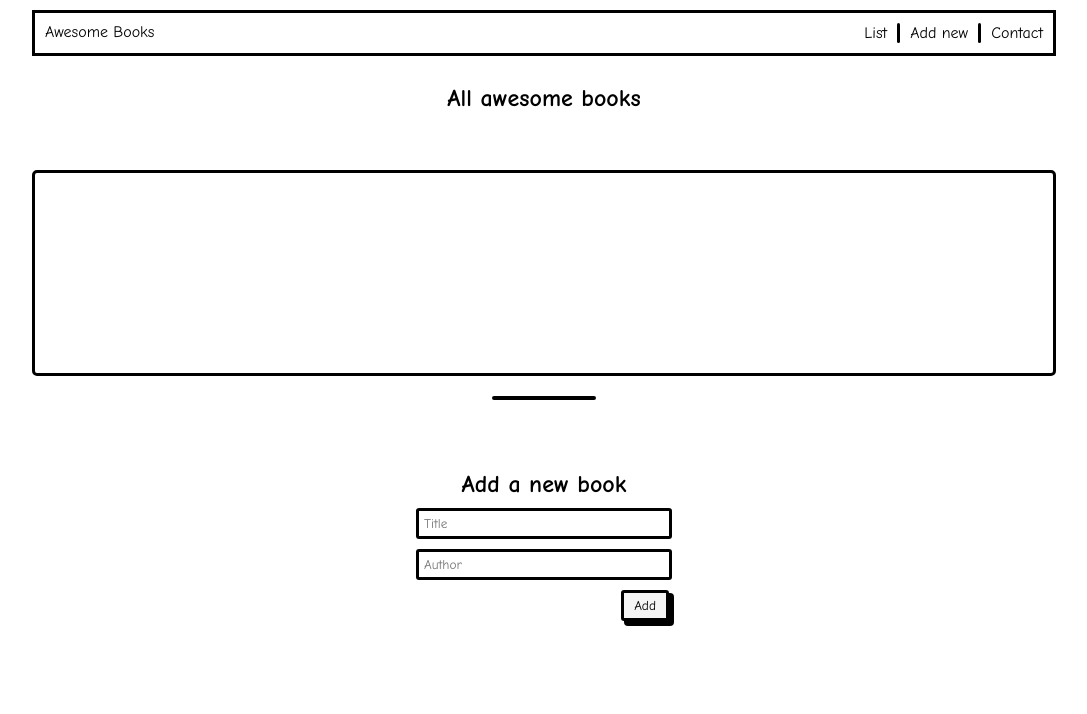
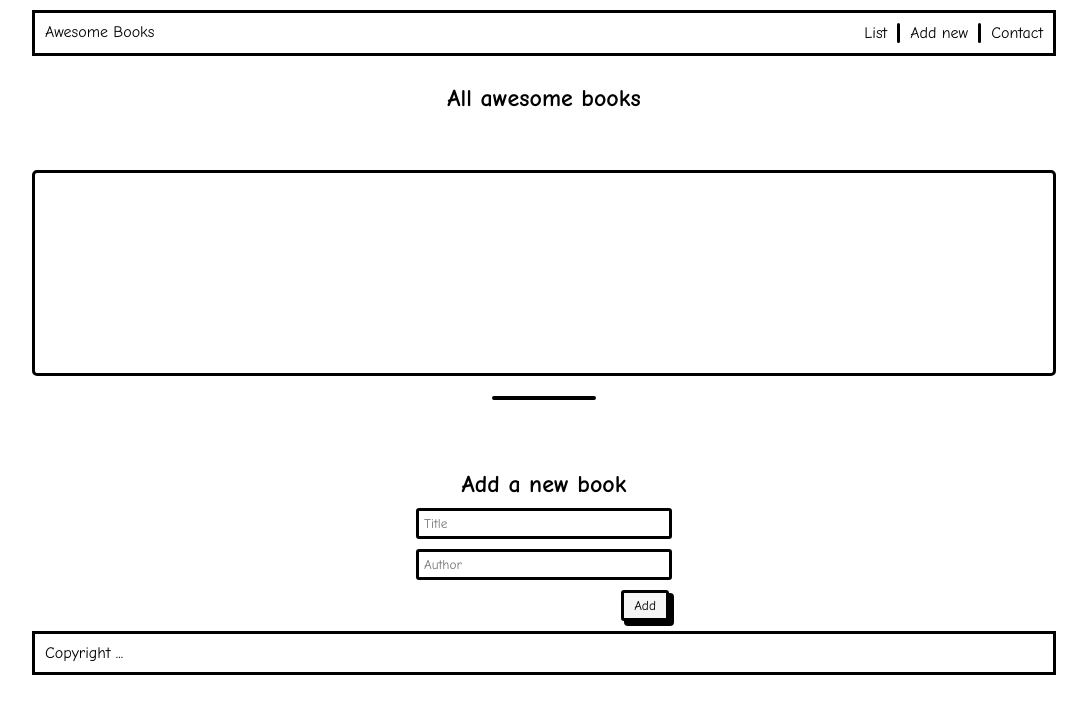
Before and after one commit to Thermiee/Awesome-Books, a website: page index.html in a window 1280 px wide. Shown: the whole page, without its empty margins (96-1183 px from the left). Drawn offline with Linux system fonts and the light colour scheme.

Commit message:
Add Footer

```diff
--- a/css/styles.css
+++ b/css/styles.css
@@ -162,3 +162,9 @@ button.remove-button {
 .empty-library {
   margin: auto;
 }
+
+footer{
+  border: 3px solid;
+  margin: 10px 10%;
+  padding: 10px;
+}
--- a/index.html
+++ b/index.html
@@ -41,6 +41,9 @@
             <input type="submit" value="Add">
         </form>
     </section>
+    <footer>
+       <p>  Copyright ... </p>
+    </footer>
     <script src="js/main.js"></script>
 </body>
 
```
